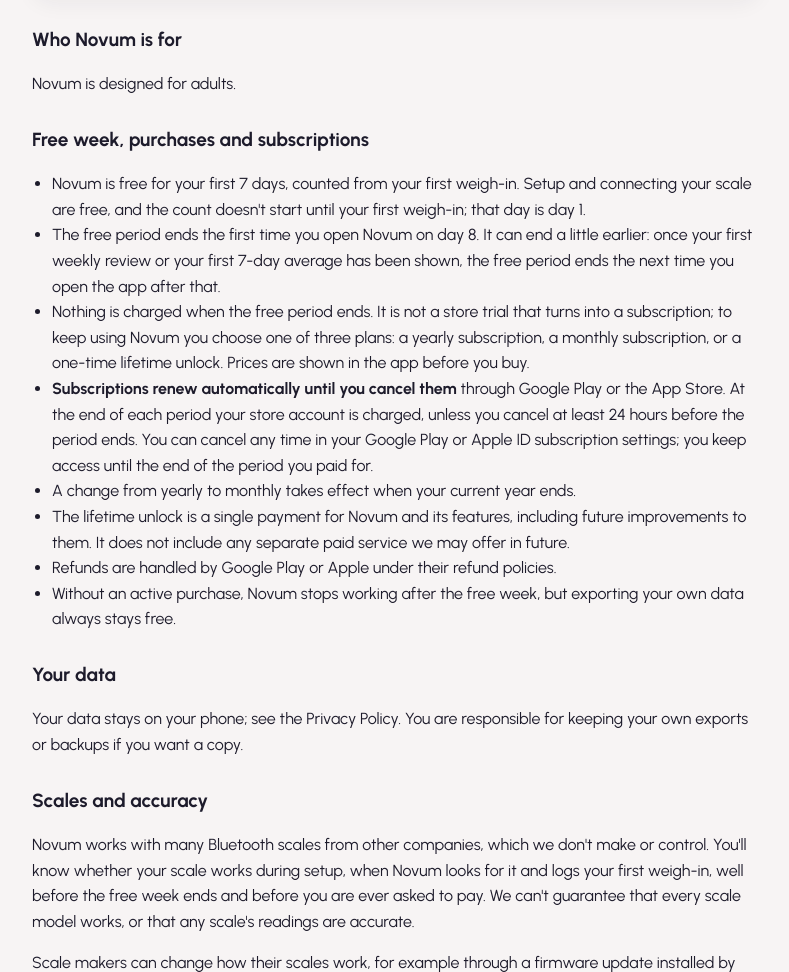
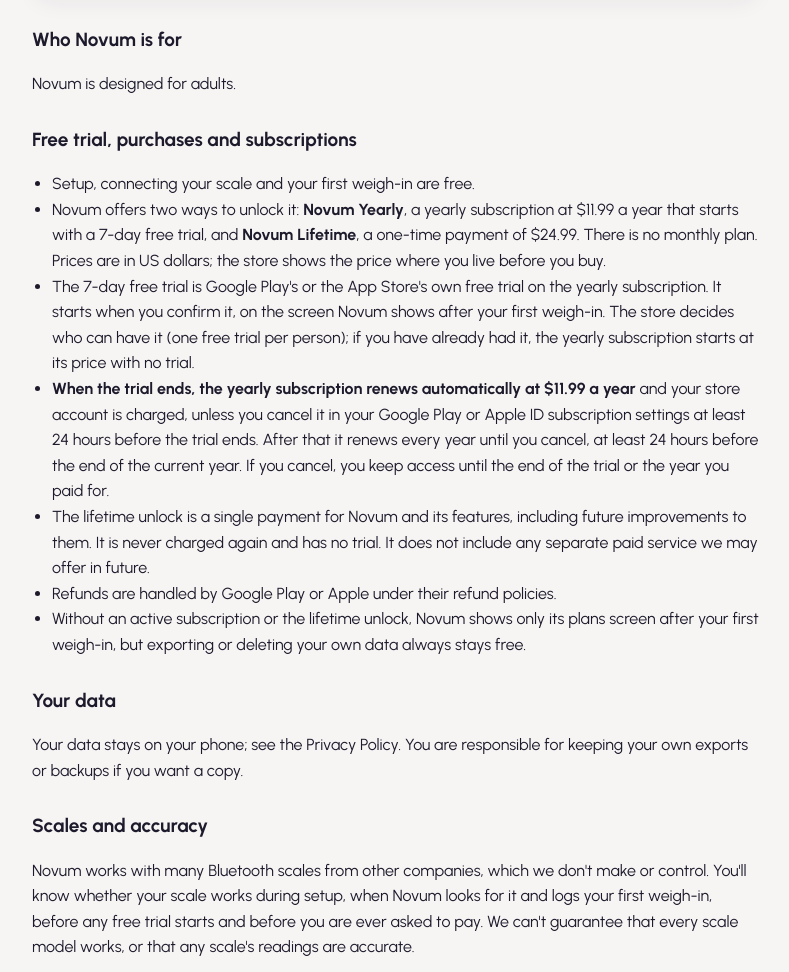
Before and after one commit to rbanks71981-stack/rbanks71981-stack.github.io, a plain HTML site: page novum-terms.html in a window 1280 px wide. Shown: the part 531-1503 px from the top of the page, without its empty margins (244-1033 px from the left). Drawn offline with Linux system fonts and the light colour scheme.

Commit message:
Novum Terms: the store's 7-day free trial on the yearly subscription, lifetime, no monthly plan
Co-Authored-By: Claude Opus 5.5 <noreply@anthropic.com>

```diff
--- a/novum-terms.html
+++ b/novum-terms.html
@@ -19,23 +19,22 @@ a{color:inherit}ul{padding-left:20px}nav a{margin-right:14px}
 <h2>Who Novum is for</h2>
 <p>Novum is designed for adults.</p>
 
-<h2>Free week, purchases and subscriptions</h2>
+<h2>Free trial, purchases and subscriptions</h2>
 <ul>
-<li>Novum is free for your first 7 days, counted from your first weigh-in. Setup and connecting your scale are free, and the count doesn't start until your first weigh-in; that day is day 1.</li>
-<li>The free period ends the first time you open Novum on day 8. It can end a little earlier: once your first weekly review or your first 7-day average has been shown, the free period ends the next time you open the app after that.</li>
-<li>Nothing is charged when the free period ends. It is not a store trial that turns into a subscription; to keep using Novum you choose one of three plans: a yearly subscription, a monthly subscription, or a one-time lifetime unlock. Prices are shown in the app before you buy.</li>
-<li><b>Subscriptions renew automatically until you cancel them</b> through Google Play or the App Store. At the end of each period your store account is charged, unless you cancel at least 24 hours before the period ends. You can cancel any time in your Google Play or Apple ID subscription settings; you keep access until the end of the period you paid for.</li>
-<li>A change from yearly to monthly takes effect when your current year ends.</li>
-<li>The lifetime unlock is a single payment for Novum and its features, including future improvements to them. It does not include any separate paid service we may offer in future.</li>
+<li>Setup, connecting your scale and your first weigh-in are free.</li>
+<li>Novum offers two ways to unlock it: <b>Novum Yearly</b>, a yearly subscription at $11.99 a year that starts with a 7-day free trial, and <b>Novum Lifetime</b>, a one-time payment of $24.99. There is no monthly plan. Prices are in US dollars; the store shows the price where you live before you buy.</li>
+<li>The 7-day free trial is Google Play's or the App Store's own free trial on the yearly subscription. It starts when you confirm it, on the screen Novum shows after your first weigh-in. The store decides who can have it (one free trial per person); if you have already had it, the yearly subscription starts at its price with no trial.</li>
+<li><b>When the trial ends, the yearly subscription renews automatically at $11.99 a year</b> and your store account is charged, unless you cancel it in your Google Play or Apple ID subscription settings at least 24 hours before the trial ends. After that it renews every year until you cancel, at least 24 hours before the end of the current year. If you cancel, you keep access until the end of the trial or the year you paid for.</li>
+<li>The lifetime unlock is a single payment for Novum and its features, including future improvements to them. It is never charged again and has no trial. It does not include any separate paid service we may offer in future.</li>
 <li>Refunds are handled by Google Play or Apple under their refund policies.</li>
-<li>Without an active purchase, Novum stops working after the free week, but exporting your own data always stays free.</li>
+<li>Without an active subscription or the lifetime unlock, Novum shows only its plans screen after your first weigh-in, but exporting or deleting your own data always stays free.</li>
 </ul>
 
 <h2>Your data</h2>
 <p>Your data stays on your phone; see the Privacy Policy. You are responsible for keeping your own exports or backups if you want a copy.</p>
 
 <h2>Scales and accuracy</h2>
-<p>Novum works with many Bluetooth scales from other companies, which we don't make or control. You'll know whether your scale works during setup, when Novum looks for it and logs your first weigh-in, well before the free week ends and before you are ever asked to pay. We can't guarantee that every scale model works, or that any scale's readings are accurate.</p>
+<p>Novum works with many Bluetooth scales from other companies, which we don't make or control. You'll know whether your scale works during setup, when Novum looks for it and logs your first weigh-in, before any free trial starts and before you are ever asked to pay. We can't guarantee that every scale model works, or that any scale's readings are accurate.</p>
 <p>Scale makers can change how their scales work, for example through a firmware update installed by their own app. If a change stops a scale working with Novum, we'll try to restore support in an update, but we can't promise to. You can stop a subscription from renewing at any time; this does not refund the period you have already paid for, and you keep access until it ends. Any refund is decided by Google Play or Apple under their own refund policies.</p>
 
 <h2>Acceptable use</h2>
```
